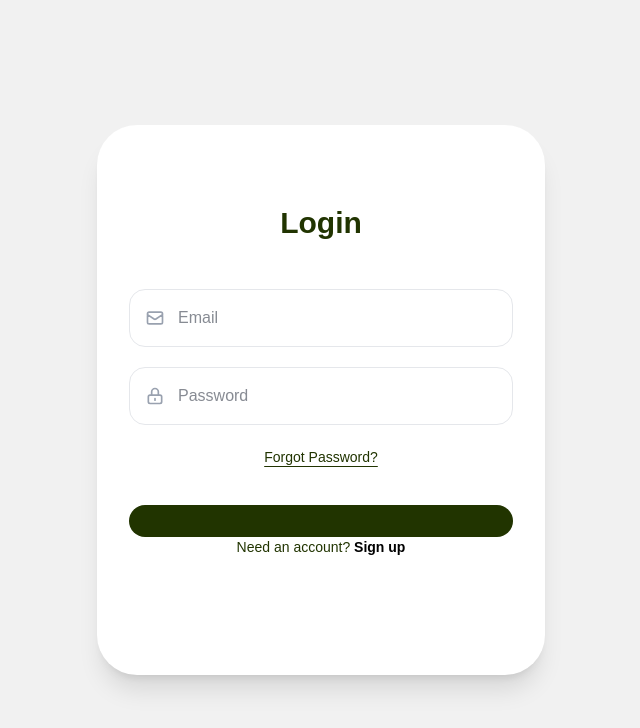
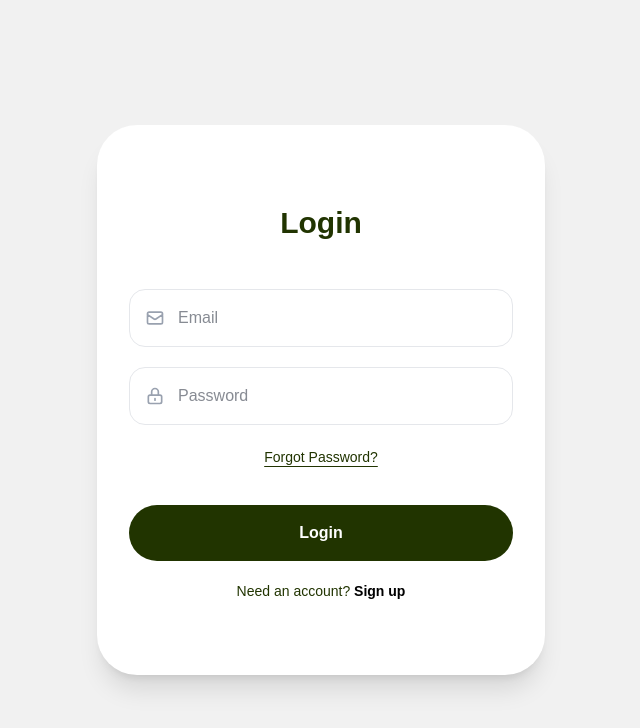
Before and after one commit to Dineth0/student-management-system, a Next.js app in the folder frontend/: page / in a window 1280 px wide. Shown: the top 728 px of the page, without its empty margins (319-959 px from the left). Built offline with nearby package versions, Linux system fonts and the light colour scheme.

Commit message:
fix(ui): changes login ui

```diff
--- a/frontend/app/page.tsx
+++ b/frontend/app/page.tsx
@@ -7,6 +7,7 @@ import { HiOutlineLockClosed, HiOutlineMail } from "react-icons/hi";
 export default function Login() {
     const [email, setEmail] = useState('');
     const [password, setPassword] = useState('');
+    const[loading, setLoading] = useState(false)
     return (
         <main className="min-h-screen bg-[#F1F1F1] flex items-center justify-center p-4">
             <div className="bg-white w-full max-w-md rounded-[40px] shadow-xl overflow-hidden flex flex-col min-h-[550px] relative px-8 pt-20">
@@ -51,11 +52,12 @@ export default function Login() {
                     <button
                         type="submit"
                         className="w-full py-4 bg-[#213400] text-white rounded-full font-bold hover:bg-[#254108] transition-all mt-4">
+                            {loading ? 'Login....': 'Login'}
                     </button>
 
                 </form>
 
-                <div className="text-center  pb-10">
+                <div className="text-center mt-5 pb-10">
                     <p className="text-sm text-[#213400]">
                         Need an account? <Link href="/signup" className="text-black font-bold hover:underline">Sign up</Link>
                     </p>
--- a/frontend/app/signup/page.tsx
+++ b/frontend/app/signup/page.tsx
@@ -66,7 +66,7 @@ export default function UserRegister() {
   return (
     <main className="min-h-screen bg-[#F1F1F1] flex items-center justify-center p-4">
             <div className="bg-white w-full max-w-md rounded-[40px] shadow-xl overflow-hidden flex flex-col min-h-[550px] relative px-8 pt-20">
-                <h1 className="text-3xl font-bold text-[#213401] text-center mb-7">Create Account</h1>
+                <h1 className="text-3xl font-bold text-[#213401] text-center mb-5">Create Your Account</h1>
 
 
                 <form className='p-6 space-y-4' onSubmit={handleSubmit}>
--- a/frontend/components/courseCard.tsx
+++ b/frontend/components/courseCard.tsx
@@ -1,5 +1,5 @@
 'use client'
-import { FiBook, FiCheckCircle, FiClock, FiCreditCard, FiTag, FiUser } from "react-icons/fi"
+import { FiBook, FiCheckCircle, FiClock, FiCreditCard } from "react-icons/fi"
 
 
 
```
